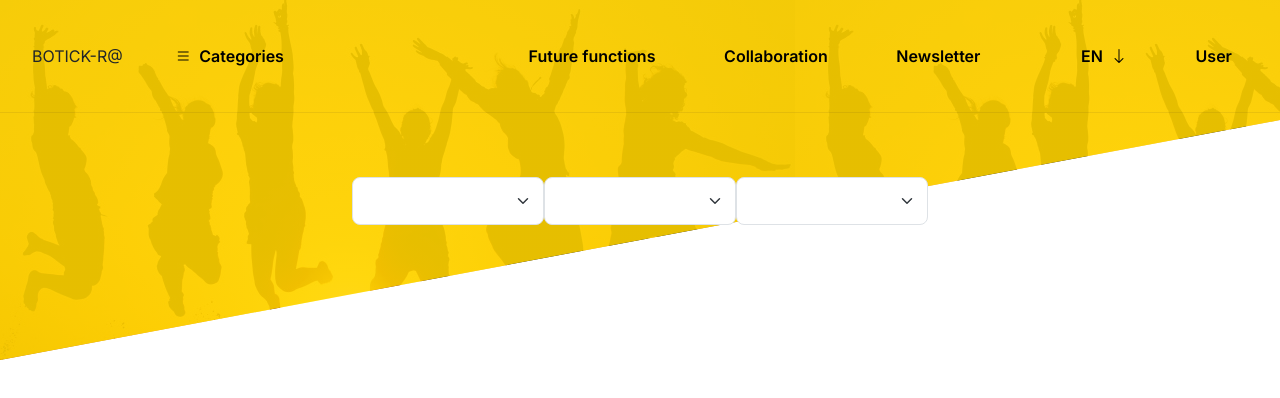
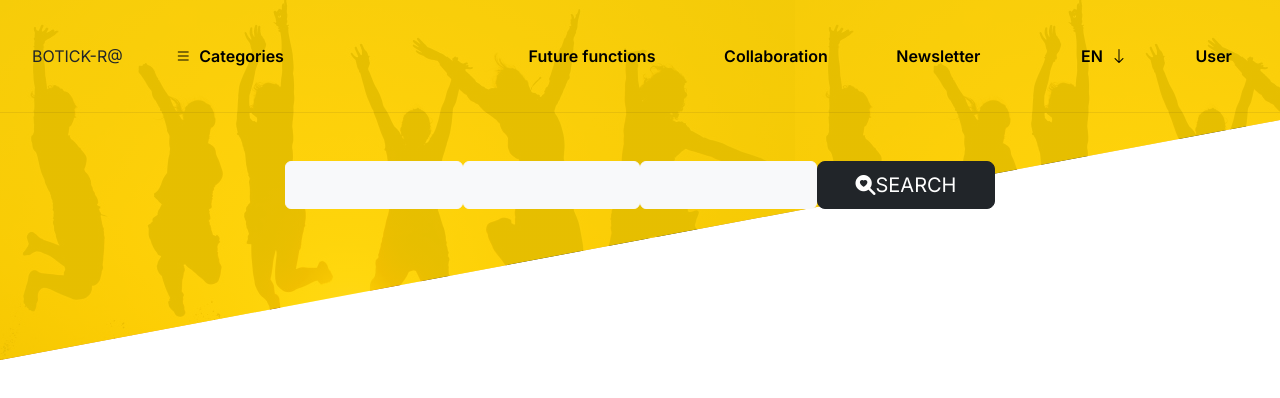
Before and after one commit to DRyncewicz/BotickrClient, a Next.js app in the folder botickr-client/: page / in a window 1280 px wide. Shown: the top 398 px of the page. Built offline with nearby package versions, Linux system fonts and the light colour scheme.

Commit message:
feat: Implementation of search component stage 1/3
-Add search component with implementation of first input,
-Add data seed for events,

```diff
--- a/botickr-client/src/app/layout.js
+++ b/botickr-client/src/app/layout.js
@@ -4,8 +4,8 @@ import "./globals.css";
 const inter = Inter({ subsets: ["latin"] });
 
 export const metadata = {
-  title: "Create Next App",
-  description: "Generated by create next app",
+  title: "Ticket for events - Botick",
+  description: "Book a ticket, book a time!",
 };
 
 export default function RootLayout({ children }) {
--- a/botickr-client/src/app/styles/layout-content/SearchEventComponent.module.css
+++ b/botickr-client/src/app/styles/layout-content/SearchEventComponent.module.css
@@ -0,0 +1,7 @@
+.eventselect{
+    background-color: white;
+    align-items: start;
+    border-style: solid;
+    border-color: lightgrey;
+    border-width: 0.02cm;
+}
--- /dev/null
+++ b/botickr-client/src/app/styles/layout-content/SearchEventListComponent.module.css
@@ -0,0 +1,3 @@
+.btr-search-list:hover{
+background-color: lightgray;
+}
--- a/botickr-client/src/app/ui/layout-content/SearchEventComponent.js
+++ b/botickr-client/src/app/ui/layout-content/SearchEventComponent.js
@@ -1,27 +1,93 @@
+"use client";
+
+import React, { useState, useRef, useEffect } from 'react';
 import 'bootstrap/dist/css/bootstrap.css';
 import 'bootstrap-icons/font/bootstrap-icons.css';
 import styles from '../../styles/layout-content/SearchEventComponent.module.css';
+import SearchEventListComponent from './SearchEventListComponent';
 
 const SearchEventComponent = () => {
-    return(<>
-<section className='search d-flex justify-content-center pb-5'>
-    <form className='w-100 p-3 d-flex justify-content-center'>
+    const [isExpanded, setIsExpanded] = useState(false);
+    const containerRef = useRef(null);
+
+    const handleFocus = () => {
+        setIsExpanded(true);
+    };
+
+    useEffect(() => {
+        const handleClickOutside = (event) => {
+            if (containerRef.current && !containerRef.current.contains(event.target)) {
+                setIsExpanded(false);
+            }
+        };
+
+        document.addEventListener('mousedown', handleClickOutside);
+        return () => {
+            document.removeEventListener('mousedown', handleClickOutside);
+        };
+    }, []);
+    //Add fetch data from backend
+    const eventDto = [{
+        Id: 1,
+        Name: "Young leosia BAMBI IRL 2024",
+        StartDate: "2024-12-12",
+        City: "Koszalin",
+        ImagePath: "https://4fun.tv/uploads/media/cache/news_big/uploads/media/news/0001/25/dccad396432e386e9e58123eca1c551843a326b1.png"
+    },
+    {
+        Id: 2,
+        Name: "KLUSKA PSIA BANDA 2024",
+        StartDate: "2024-12-12",
+        City: "WARSZAWA",
+        ImagePath: "https://zooart.com.pl/blog/wp-content/uploads/2022/04/FOTO-SZPIC-NIEMIECKI-OKULARY-1000x667-1.jpg"
+    }];
+
+    console.log("Is expanded:", isExpanded);
+    return (
+        <section className='search mx-5'>
+            <div className='container align-items-center'>
+                <div className='d-col justify-content-center align-items-center'>
+                    <form className='d-flex justify-content-center'>
                     <div className='col-2'>
-            <select className='form-select form-select-lg w-100'>
-            </select>
+                            <input
+                                className='btn btn-light form-select-lg w-100 h-100'
+                                onFocus={handleFocus}
+                            />
                         </div>
                         <div className='col-2'>
-            <select className='form-select form-select-lg w-100'>
-            </select>
+                            <input
+                                className='btn btn-light form-select-lg w-100 h-100'
+                                type='button'>
+                            </input>
                         </div>
                         <div className='col-2'>
-            <select className='form-select form-select-lg w-100'>
-            </select>
+                            <input
+                                className='btn btn-light form-select-lg w-100 h-100'
+                                type='button'>
+                            </input>
+                        </div>
+                        <div className='col-2'>
+                            <button className='btn btn-dark btn-lg justify-content-center w-100'>
+                                <i className="bi bi-search-heart-fill"></i>
+                                SEARCH
+                            </button>
                         </div>
                     </form>
+                    <div className='d-flex justify-content-center'>
+                        {isExpanded && (
+                            <div className={`col-8 ${styles.eventselect}`} ref={containerRef}>
+                                <div className='w-100'>
+                                    {eventDto.map((element, index) => (
+                                        <SearchEventListComponent key={index} eventDto={element} />
+                                    ))}
+                                </div>
+                            </div>
+                        )}
+                    </div>
+                </div>
+            </div>
         </section>
-
-    </>
-)};
+    );
+};
 
 export default SearchEventComponent;
--- /dev/null
+++ b/botickr-client/src/app/ui/layout-content/SearchEventListComponent.js
@@ -0,0 +1,33 @@
+"use client";
+import 'bootstrap/dist/css/bootstrap.css';
+import { useRouter } from 'next/navigation';
+import 'bootstrap-icons/font/bootstrap-icons.css';
+import styles from '../../styles/layout-content/SearchEventListComponent.module.css';
+const SearchEventListComponent = ({ eventDto }) => {
+    const router = useRouter();
+
+    const handleClick = () => {
+        router.push(`/event/${eventDto.Id}`);
+
+    };
+    return (
+        <>
+            <div onClick={handleClick}
+                className={`w-100 d-flex justify-content-start p-3 btr-search-list ${styles['btr-search-list']}`}>
+                <div className='col-2'>
+                    <img src={eventDto.ImagePath} width={100} height={50} />
+                </div>
+                <div className='col-10 d-col mx-2'>
+                    <span className='row'>
+                        <b>{eventDto.Name}</b>
+                    </span>
+                    <span className='row mx-1'>
+                        {eventDto.StartDate} | {eventDto.City}
+                    </span>
+                </div>
+            </div>
+        </>
+    )
+}
+
+export default SearchEventListComponent;
--- a/botickr-client/src/app/ui/layout/Header.js
+++ b/botickr-client/src/app/ui/layout/Header.js
@@ -2,8 +2,6 @@
 import 'bootstrap/dist/css/bootstrap.css';
 import 'bootstrap-icons/font/bootstrap-icons.css';
 import styles from '../../styles/layout/Header.module.css';
-
-
 
 const Header = () => {
   return (
```
Lines whose indentation alone changed are shown as unchanged.
